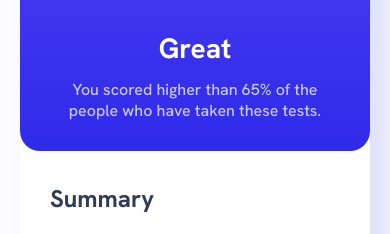
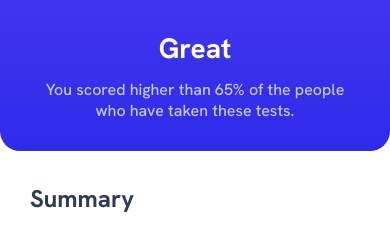
Before and after one commit to guillemrn/frontend-mentor, a plain HTML site: page results-summary/index.html in a window 390 px wide. Shown: the part 325-559 px from the top of the page. Drawn offline with Linux system fonts and the light colour scheme.

Commit message:
mobile version added

```diff
--- a/results-summary/styles.css
+++ b/results-summary/styles.css
@@ -203,4 +203,7 @@ p > a {
   .card__result h1 {
     margin-top: 230px;
   }
+  body {
+    padding: 0;
+  }
 }
```
